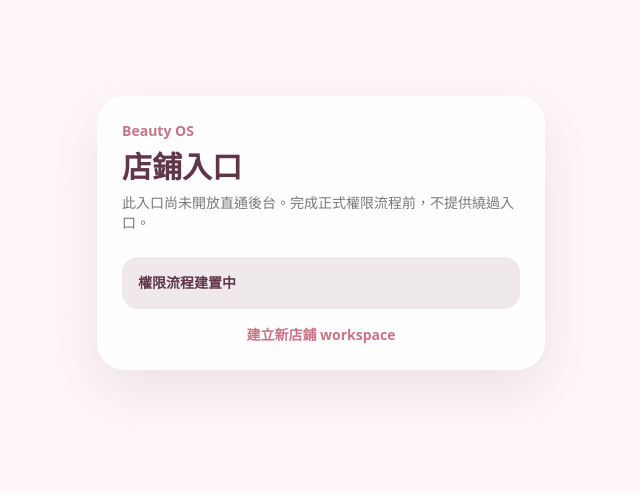
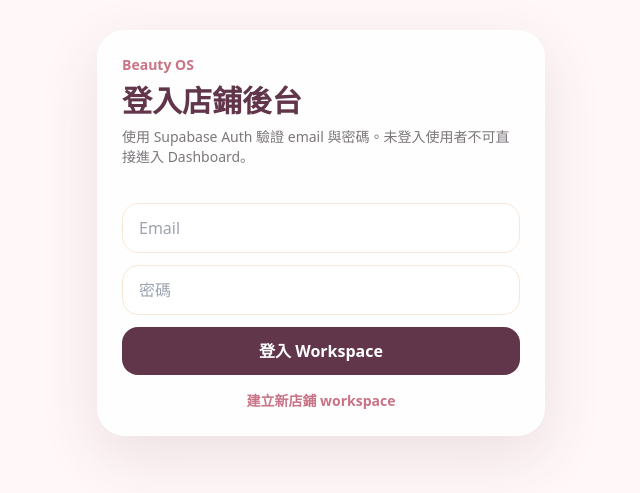
Before and after one commit to a126783484-ai/-, a Next.js app: page /login in a window 1280 px wide. Shown: the part 167-660 px from the top of the page, without its empty margins (319-959 px from the left). Built offline with nearby package versions, Linux system fonts and the light colour scheme.

Commit message:
P0: Replace placeholder login with real auth form

```diff
--- a/src/app/login/page.tsx
+++ b/src/app/login/page.tsx
@@ -1,14 +1,68 @@
 import Link from "next/link";
+import { signInAction } from "@/app/account/actions";
 
-export default function LoginPage() {
+interface LoginPageProps {
+  searchParams?: Promise<Record<string, string | string[] | undefined>>;
+}
+
+function readValue(value: string | string[] | undefined) {
+  return typeof value === "string" ? value : undefined;
+}
+
+export default async function LoginPage({ searchParams }: LoginPageProps) {
+  const params = searchParams ? await searchParams : undefined;
+  const error = readValue(params?.error);
+  const message = readValue(params?.message);
+  const next = readValue(params?.next) ?? "/";
+
   return (
     <main className="grid min-h-screen place-items-center bg-blush p-4">
       <section className="card w-full max-w-md p-6">
         <p className="text-sm font-semibold text-rose">Beauty OS</p>
-        <h1 className="mt-2 text-3xl font-bold text-plum">店鋪入口</h1>
-        <p className="mt-2 text-sm text-ink/60">此入口尚未開放直通後台。完成正式權限流程前，不提供繞過入口。</p>
-        <div className="mt-6 rounded-2xl bg-plum/10 p-4 text-sm font-semibold text-plum">權限流程建置中</div>
-        <Link className="mt-4 block text-center text-sm font-semibold text-rose" href="/register">建立新店鋪 workspace</Link>
+        <h1 className="mt-2 text-3xl font-bold text-plum">登入店鋪後台</h1>
+        <p className="mt-2 text-sm text-ink/60">
+          使用 Supabase Auth 驗證 email 與密碼。未登入使用者不可直接進入 Dashboard。
+        </p>
+
+        {message ? (
+          <div className="mt-4 rounded-2xl bg-sage/15 p-4 text-sm font-semibold text-plum">
+            {message === "check_email" ? "帳號已建立，請完成 email 驗證後登入。" : "已安全登出。"}
+          </div>
+        ) : null}
+
+        {error ? (
+          <div className="mt-4 rounded-2xl bg-rose/10 p-4 text-sm font-semibold text-rose">
+            {decodeURIComponent(error)}
+          </div>
+        ) : null}
+
+        <form action={signInAction} className="mt-6 space-y-3">
+          <input type="hidden" name="next" value={next} />
+          <input
+            className="mobile-tap w-full rounded-2xl border border-champagne"
+            name="email"
+            placeholder="Email"
+            type="email"
+            autoComplete="email"
+            required
+          />
+          <input
+            className="mobile-tap w-full rounded-2xl border border-champagne"
+            name="password"
+            placeholder="密碼"
+            type="password"
+            autoComplete="current-password"
+            required
+            minLength={8}
+          />
+          <button className="mobile-tap w-full rounded-2xl bg-plum text-center font-semibold text-white" type="submit">
+            登入 Workspace
+          </button>
+        </form>
+
+        <Link className="mt-4 block text-center text-sm font-semibold text-rose" href="/register">
+          建立新店鋪 workspace
+        </Link>
       </section>
     </main>
   );
```
